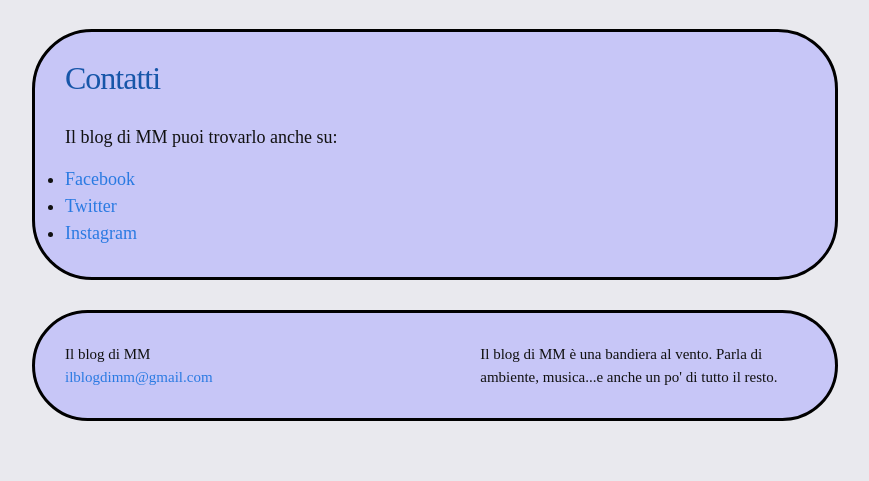
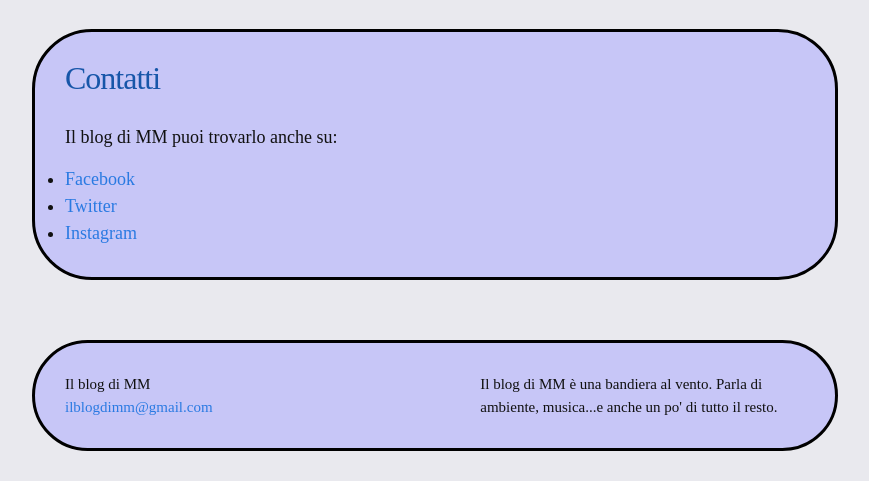
Before and after one commit to ilblogdimm/ilblogdimm, a Jekyll site: the page built from contatti.md, in a window 1280 px wide. Shown: the part 1009-1490 px from the top of the page, without its empty margins (205-1074 px from the left). Built offline with Jekyll 4.4.1, drawn with Linux system fonts in a browser that asks for light colours; before the commit the page ends 1460 px from its top, so only the background shows below that.

Commit message:
Aggiusta indentazione e aggiungi spazio in basso

```diff
--- a/_sass/_base.scss
+++ b/_sass/_base.scss
@@ -220,7 +220,11 @@ pre {
 	margin: 0 0 0 50px;
 	}
 
-.pagination{ display: table; margin: 0 auto; }
+.pagination{
+  display: table;
+  margin: 0 auto;
+  font-size: 14px;
+}
 
 .pagination a{ margin: 0 2px 0 0; }
 
--- a/_sass/_layout.scss
+++ b/_sass/_layout.scss
@@ -15,6 +15,10 @@
   margin-bottom: 0;
   float: left;
 
+  @include media-query($on-palm) {
+    font-size: 50px;
+  }
+
 
   &,
   &:visited {
@@ -22,7 +26,10 @@
   }
 }
 
-ul { margin-left: 0px;}
+ul {
+  margin-left: 0px;
+}
+
 .titolo > li {
   display: inline;
   margin: 0 10px;
@@ -169,6 +176,9 @@ ul { margin-left: 0px;}
  * Page content
  */
 
+.page-content {
+  padding-bottom: $spacing-unit;
+}
 
 .page-heading {
   font-size: 20px;
```
Lines whose indentation alone changed are shown as unchanged.
